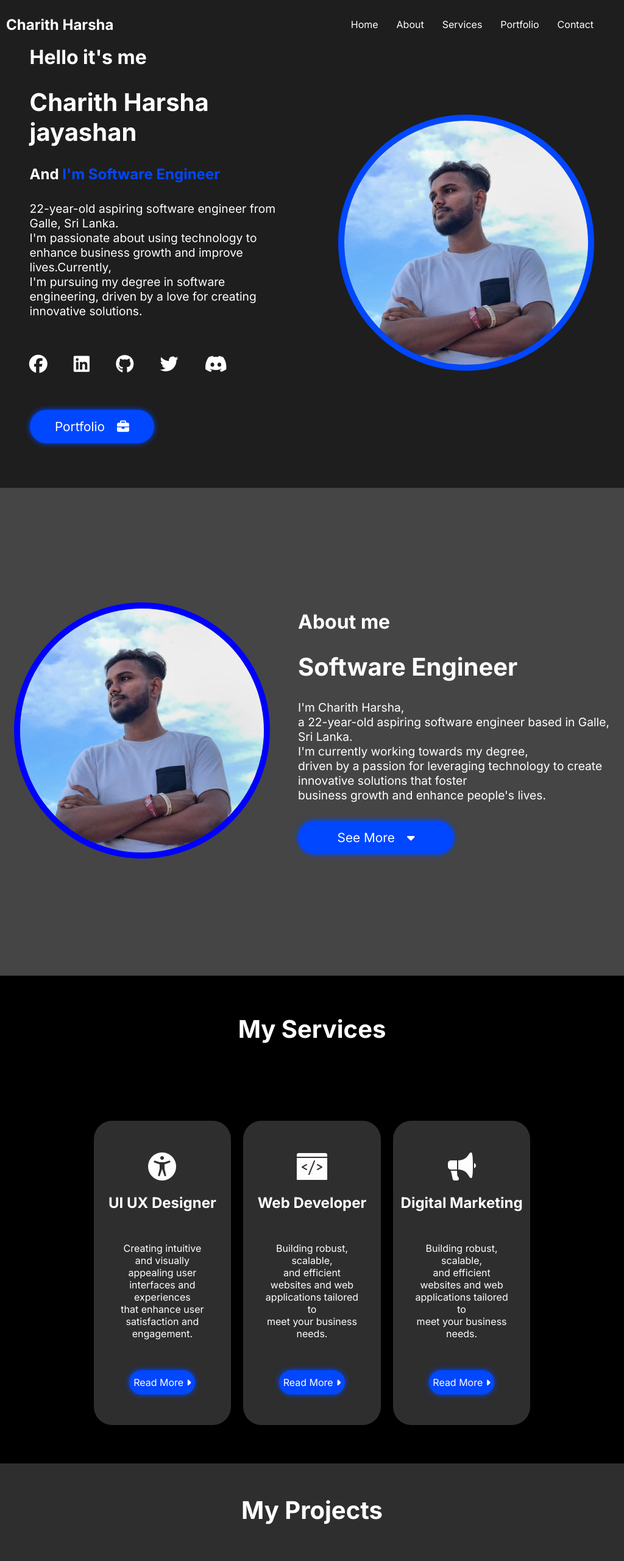
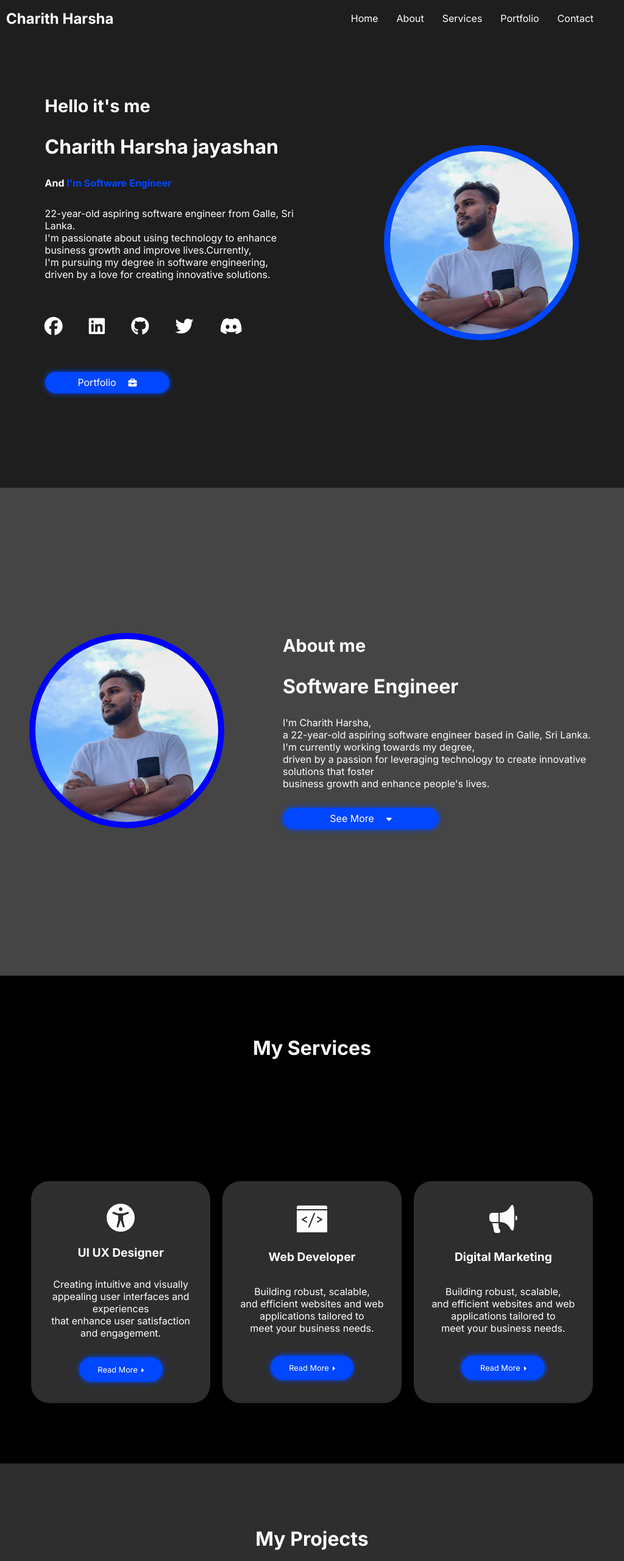
Before and after one commit to Charithharsha08/portfolio, a plain HTML site: page index.html in a window 1024 px wide. Shown: the top 2560 px of the page at 61% size. Drawn offline with Linux system fonts and the light colour scheme.

Commit message:
add media queary

```diff
--- a/css/index.css
+++ b/css/index.css
@@ -446,22 +446,34 @@ form button {
   }
 }
 @media screen and (min-width: 769px) and (max-width: 1024px) {
+  header {
+    position: fixed;
+    padding-left: 10px;
+    width: 100vw;
+    height: 60px;
+    display: flex;
+    justify-content: space-between;
+    align-items: center;
+    background-color: #1e1e1e;
+    color: white;
+    text-transform: capitalize;
+  }
   nav {
     font-size: 1rem;
   }
 
   h3 {
-    font-size: 2rem;
+    font-size: 1.8rem;
   }
   h1 {
     color: white;
-    font-size: 2.5rem;
+    font-size: 2rem;
   }
   h5 {
-    font-size: 1.5rem;
+    font-size: 1rem;
   }
   p {
-    font-size: 1.2rem;
+    font-size: 1rem;
   }
 
   i {
@@ -470,14 +482,14 @@ form button {
     color: white;
   }
   .home-img img {
-    width: 400px;
+    width: 300px;
     height: auto;
     border: 10px solid #0047ff;
     border-radius: 50%;
   }
   button {
     width: 50%;
-    height: 55px;
+    height: 35px;
     border-radius: 30px;
     box-shadow: 0 0 10px #0047ff;
     background-color: #0047ff;
@@ -485,16 +497,16 @@ form button {
   }
   button > a {
     color: white;
-    font-size: 1.3rem;
+    font-size: 1rem;
     text-transform: capitalize;
     text-decoration: none;
   }
 
   button > a > i {
-    font-size: 20px;
+    font-size: 14px;
   }
   .about-img img {
-    width: 400px;
+    width: 300px;
     height: auto;
     border: 10px solid blue;
     border-radius: 50%;
@@ -509,8 +521,9 @@ form button {
     align-items: center;
     justify-content: space-around;
   }
+
   .card-container {
-    width: 70%;
+    width: 90%;
     height: auto;
     display: grid;
     grid-template-columns: repeat(3, 1fr);
@@ -523,17 +536,17 @@ form button {
     justify-content: space-around;
     align-items: center;
     gap: 20px;
-    padding: 50px 5px;
+    padding: 35px 10px;
     border-radius: 30px;
   }
 
   .card > h3 {
-    font-size: 1.5rem;
+    font-size: 1.2rem;
   }
   .card > p {
     font-size: 1rem;
-    padding: 15px;
-    margin: 15px;
+    padding: 5px;
+    margin: 5px;
     text-align: center;
     overflow-y: scroll;
   }
@@ -541,12 +554,11 @@ form button {
     height: 40px;
   }
   .card > button > a {
-    font-size: 1rem;
+    font-size: 0.8rem;
   }
   .card > button > a > i {
     margin-left: 5px;
-
-    font-size: 15px;
+    font-size: 10px;
   }
 
   #Projects {
@@ -560,12 +572,16 @@ form button {
     justify-content: space-around;
     align-items: center;
   }
+  .Projects-img > img {
+    width: 300px;
+    height: auto;
+  }
   .Projects-img {
     width: 80%;
     height: auto;
     display: grid;
     grid-template-columns: repeat(2, 1fr);
-    gap: 40px;
+    gap: 20px;
   }
 
   form {
@@ -575,25 +591,25 @@ form button {
     width: 80%;
     height: auto;
     background-color: black;
-    padding: 50px 30px 30px;
+    padding: 40px 30px 30px;
     border-radius: 20px;
   }
   .input-box {
     background-color: #323845;
     width: 100%;
-    height: 80px;
+    height: 60px;
     border-radius: 20px;
   }
   .input-box input {
     width: 100%;
     height: 100%;
-    font-size: 1.2rem;
+    font-size: 1rem;
     background: transparent;
     border: hidden;
     padding: 2px 0px 0px 20px;
   }
   .input-box textarea {
-    font-size: 1.2rem;
+    font-size: 1rem;
     padding: 0;
     width: 100%;
     height: 100%;
@@ -605,7 +621,7 @@ form button {
 
   .message-box {
     width: 100%;
-    height: 160px;
+    height: 100px;
     grid-column: 1/3;
   }
   form .icons {
```
